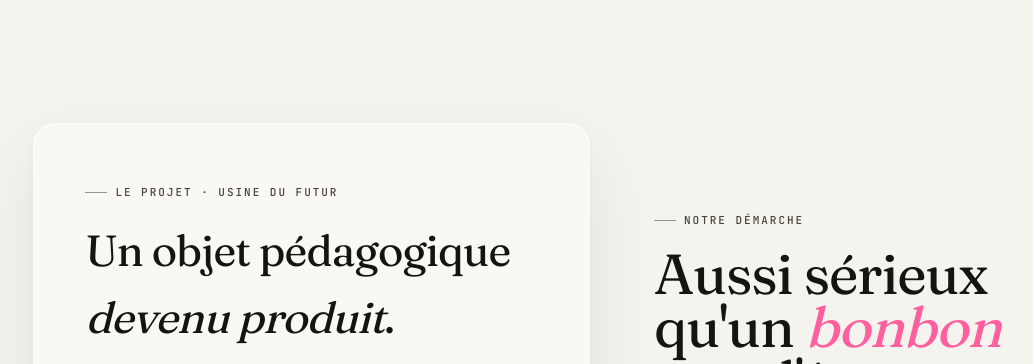
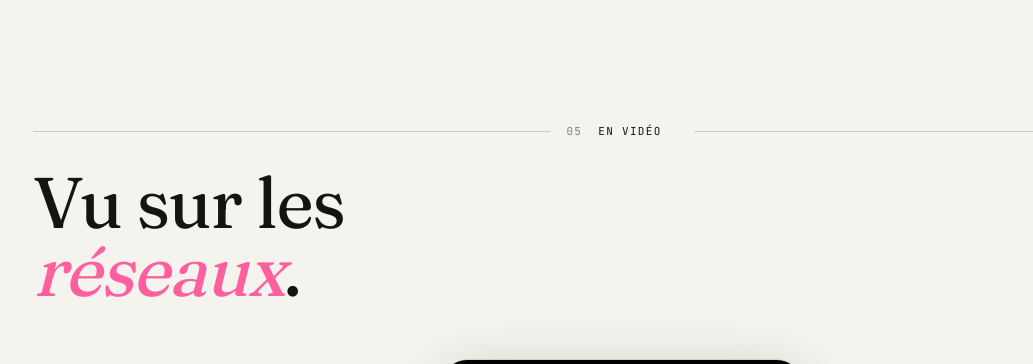
Before and after one commit to ArthurBr02/bonbons-ensim-usine-du-futur, a Next.js app in the folder Site/: page / in a window 1280 px wide. Shown: the part 4880-5244 px from the top of the page, without its empty margins (18-1051 px from the left). Built offline with nearby package versions, Linux system fonts and the light colour scheme; no server answers; grey boxes are pictures that could not be loaded.

Commit message:
ajout vidéo

```diff
--- a/Site/app/globals.css
+++ b/Site/app/globals.css
@@ -531,6 +531,21 @@ section {
   .gallery { grid-template-columns: 1fr; height: auto; }
   .tile.t1 { height: 220px; }
   .gallery-right { height: auto; }
+}
+
+/* ─── Video ───────────────────────────────────────────────────────── */
+.video-stage {
+  display: flex;
+  justify-content: center;
+}
+.video-phone {
+  position: relative;
+  width: clamp(240px, 28vw, 360px);
+  aspect-ratio: 9 / 16;
+  border-radius: 24px;
+  overflow: hidden;
+  background: #000;
+  box-shadow: 0 16px 64px rgba(0,0,0,.2), 0 0 0 .5px var(--hair-2);
 }
 
 /* ─── About ───────────────────────────────────────────────────────── */
--- a/Site/app/page.tsx
+++ b/Site/app/page.tsx
@@ -4,6 +4,7 @@ import Specs from "@/components/sections/Specs";
 import SectionMarquee from "@/components/sections/SectionMarquee";
 import Demo from "@/components/sections/Demo";
 import Gallery from "@/components/sections/Gallery";
+import VideoSection from "@/components/sections/VideoSection";
 import About from "@/components/sections/About";
 import Order from "@/components/sections/Order";
 import Faq from "@/components/sections/Faq";
@@ -24,6 +25,7 @@ export default function Home() {
         <Demo />
         <Gallery />
         <SectionMarquee />
+        <VideoSection />
         <About />
         <Order />
         <Faq />
--- /dev/null
+++ b/Site/components/sections/VideoSection.tsx
@@ -0,0 +1,23 @@
+export default function VideoSection() {
+  return (
+    <section id="video">
+      <div className="wrap">
+        <div className="divider"><span>05</span><span>En vidéo</span><span /></div>
+        <div className="sec-head">
+          <h2 className="h-display">Vu sur les <em>réseaux</em>.</h2>
+        </div>
+        <div className="video-stage">
+          <div className="video-phone">
+            <iframe
+              src="https://www.youtube.com/embed/6ovQQHLqo24?rel=0&modestbranding=1"
+              title="Coco Bonbons"
+              allow="accelerometer; autoplay; clipboard-write; encrypted-media; gyroscope; picture-in-picture"
+              allowFullScreen
+              style={{ position: "absolute", inset: 0, width: "100%", height: "100%", border: 0 }}
+            />
+          </div>
+        </div>
+      </div>
+    </section>
+  );
+}
```
